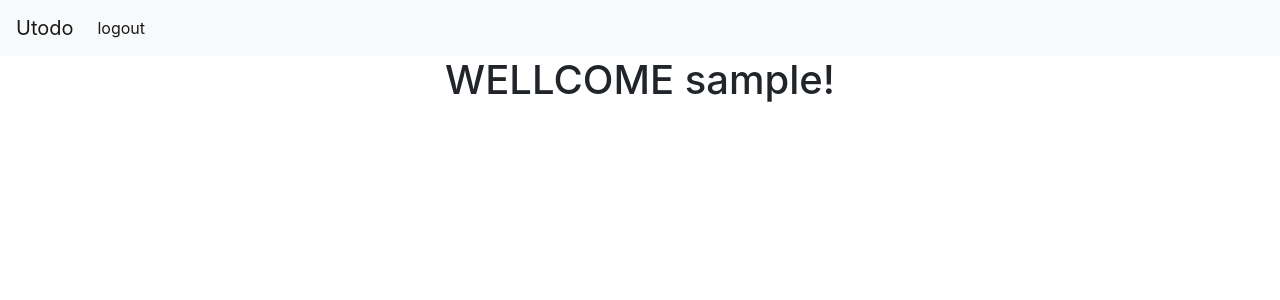
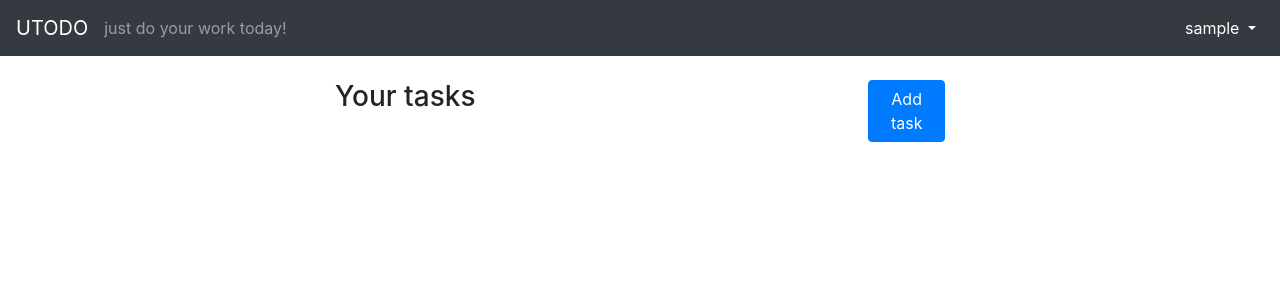
Before and after one commit to Adinetti/TODO-List-site, a Django app: page / in a window 1280 px wide. Shown: the top 300 px of the page. Run offline with Django 3.2, Linux system fonts and the light colour scheme; the visitor is signed in with stand-in values (Sample User, id 1); data that the repository does not hold is empty; some libraries are stand-ins or nearby versions.

Commit message:
Create template with tasks list and add tag view

```diff
--- a/tasks/models.py
+++ b/tasks/models.py
@@ -3,8 +3,8 @@ from django.contrib.auth.models import User
 
 class Tag(models.Model):
     user = models.ForeignKey(User, on_delete=models.CASCADE)
-    name = models.CharField(max_length=120)
-    slug = models.SlugField(max_length=120)
+    name = models.CharField(max_length=50)
+    slug = models.SlugField(max_length=50)
 
     def __str__(self):
         return self.name
@@ -30,4 +30,4 @@ class Task(models.Model):
                                     self.date_of_creation.isoformat(timespec='seconds'))
 
     def get_absolute_url(self):
-        return "{}/{}".format(self.user.name, self.slug)
+        return "{}/{}".format(self.user.username, self.id)
--- /dev/null
+++ b/tasks/templates/tasks/addTask.html
@@ -0,0 +1,20 @@
+<div class="modal fade" id="addTask" tabindex="-1" role="dialog" aria-labelledby="exampleModalLabel"
+        aria-hidden="true">
+        <div class="modal-dialog" role="document">
+                <div class="modal-content">
+                        <div class="modal-header">
+                                <h5 class="modal-title" id="exampleModalLabel">Add new task</h5>
+                                <button type="button" class="close" data-dismiss="modal" aria-label="Close">
+                                        <span aria-hidden="true">&times;</span>
+                                </button>
+                        </div>
+                        <div class="modal-body">
+                                ...
+                        </div>
+                        <div class="modal-footer">
+                                <button type="button" class="btn btn-secondary" data-dismiss="modal">Close</button>
+                                <button type="button" class="btn btn-primary">Save task</button>
+                        </div>
+                </div>
+        </div>
+</div>
--- a/tasks/templates/tasks/base.html
+++ b/tasks/templates/tasks/base.html
@@ -13,17 +13,27 @@
 </head>
 
 <body>
-    <nav class="navbar navbar-expand-lg navbar-light bg-light">
-        <a class="navbar-brand" href="{% url 'index' %}">Utodo</a>
+    <nav class="navbar navbar-expand-lg navbar-dark bg-dark">
+        <a class="navbar-brand" href="{% url 'index' %}">UTODO</a>
         <button class="navbar-toggler" type="button" data-toggle="collapse" data-target="#navbarSupportedContent"
             aria-controls="navbarSupportedContent" aria-expanded="false" aria-label="Toggle navigation">
             <span class="navbar-toggler-icon"></span>
         </button>
         <div class="collapse navbar-collapse" id="navbarSupportedContent">
-            <ul class="navbar-nav mr-auto">
+            <span class="navbar-text mr-auto"> just do your work today! </span>
+            <ul class="navbar-nav">
                 {% if user.is_authenticated %}
-                <li class="nav-item active">
-                    <a class="nav-link" href="{% url 'logout' %}">logout</a>
+                <li class="nav-item dropdown">
+                    <a class="nav-link dropdown-toggle text-white" href="#" id="navbarDropdown" role="button"
+                        data-toggle="dropdown" aria-haspopup="false" aria-expanded="true">
+                        {{user.username}}
+                    </a>
+                    <div class="dropdown-menu dropdown-menu-right" aria-labelledby="navbarDropdown">
+                        <a class="dropdown-item" href="#">Action</a>
+                        <a class="dropdown-item" href="#">Another action</a>
+                        <div class="dropdown-divider"></div>
+                        <a class="dropdown-item" href="{% url 'logout' %">Logout</a>
+                    </div>
                 </li>
                 {%else%}
                 <li class="nav-item">
--- a/tasks/templates/tasks/index.html
+++ b/tasks/templates/tasks/index.html
@@ -2,9 +2,18 @@
 {%block title%}{%endblock%}
 
 {%block content%}
-<div class="container-fluid text-center">
-        <div class="container-fluid ">
-                <h1>WELLCOME {{user.username}}! {{id}}</h1>
+<div class="container-fluid">
+        <br>
+        <div class="row justify-content-center">
+                <div class="col-sm-5">
+                        <h3>Your tasks {%if tag%}({{tag.name}}){%endif%}</h3>
+                </div>
+                <div class="col-sm-1">
+                        <button type="button" class="btn btn-primary"  data-toggle="modal" data-target="#addTask">Add task</button>
+                </div>
         </div>
+        <br>
+        {%include "tasks/tasksList.html"%}
 </div>
+{%include "tasks/addTask.html"%}
 {%endblock%}
--- /dev/null
+++ b/tasks/templates/tasks/tasksList.html
@@ -0,0 +1,18 @@
+{%for task in tasks%}
+<div class="row justify-content-center">
+        <div class="col-sm-6">
+                <div class="card">
+                        <div class="card-body">
+                                <h4 class="card-title">{{task.title}}</h4>
+                                <p class="card-text">{{task.body}}</p>
+                        </div>
+                        <div class="card-footer bg-transparent border text-right">
+                                {%for tag in task.tags.all%}
+                                <a href="{{tag.get_absolute_url}}" class="badge badge-secondary mr-1">{{tag.name}}</a>
+                                {%endfor%}
+                                <a href="{{task.get_absolute_url}}" class="btn btn-primary text-right">open</a>
+                        </div>
+                </div>
+        </div>
+</div>
+{%endfor%}
--- a/tasks/urls.py
+++ b/tasks/urls.py
@@ -5,4 +5,5 @@ urlpatterns = [
     path('', views.index, name="index"),
     path('logout', views.logout_user, name="logout"),
     path('login', views.login_user, name="login"),
+    path('tag/<slug:tag_slug>', views.tag, name="tag"),
 ]
--- a/tasks/views.py
+++ b/tasks/views.py
@@ -1,11 +1,16 @@
 from django.shortcuts import render, redirect
 from django.contrib.auth import authenticate, login, logout
 
+from .models import Task, Tag
+
 def index(request):
     template = 'tasks/wellcome.html'
+    context = {}
     if request.user.is_authenticated:
         template = 'tasks/index.html'
-    return render(request, template)
+        tasks = Task.objects.filter(user=request.user)
+        context['tasks'] = tasks
+    return render(request, template, context)
 
 def logout_user(request):
     logout(request)
@@ -20,3 +25,14 @@ def login_user(request):
             login(request, user)
             return redirect("/")
     return render(request, 'tasks/login.html')
+
+def tag(request, tag_slug):
+    template = 'tasks/wellcome.html'
+    context = {}
+    if request.user.is_authenticated:
+        task_tag = Tag.objects.get(slug=tag_slug)
+        template = 'tasks/index.html'
+        tasks = Task.objects.filter(user=request.user).filter(tags=task_tag)
+        context['tasks'] = tasks
+        context['tag'] = task_tag
+    return render(request, template, context)
```
Also changed, not shown: tasks/templates/tasks/tag.html (added).
